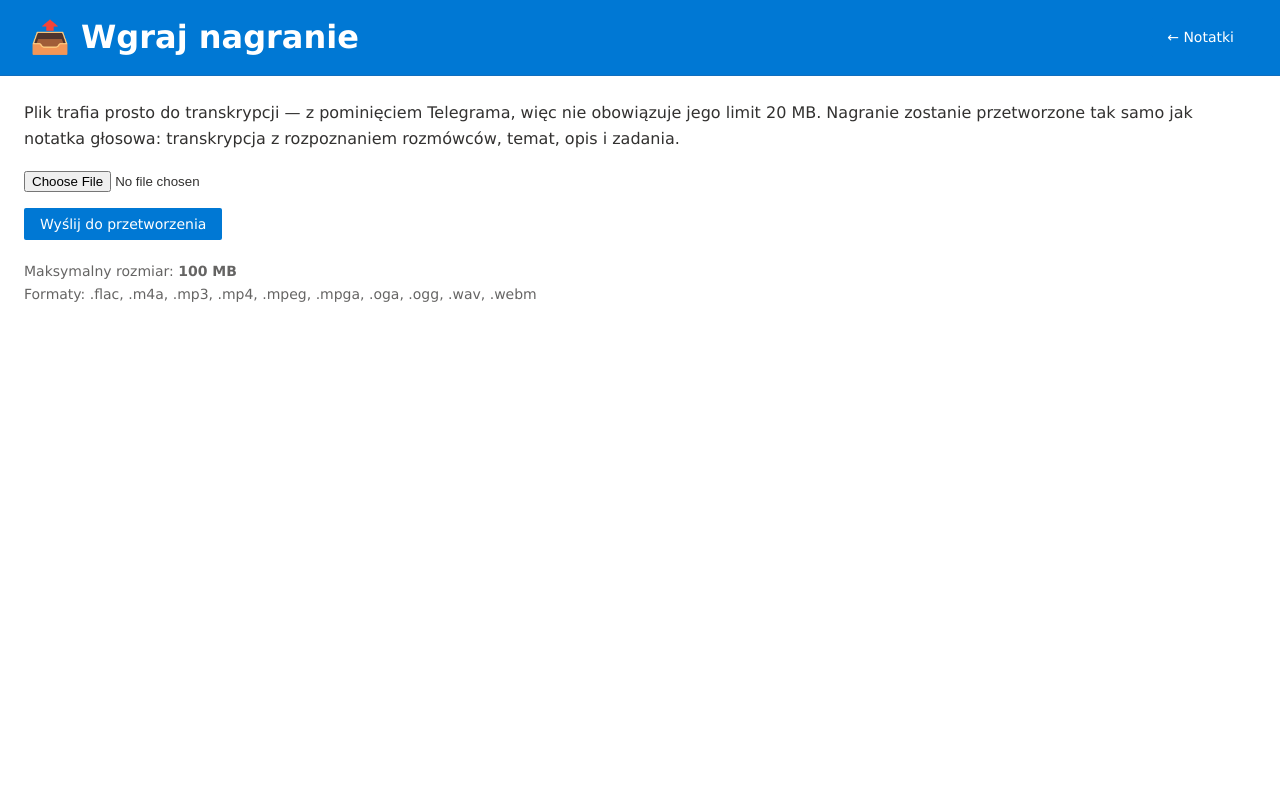
After one commit to Lichtus/voice_notes_bot_telegram, a Flask app: page /upload in a window 1280 px wide. The commit adds this page. Run offline with Flask 3, Linux system fonts and the light colour scheme; the visitor is signed in with stand-in values (Sample User, id 1).

Commit message:
Wgrywanie plików audio przez aplikację webową
Nagranie można teraz przesłać przeglądarką zamiast Telegramem, co omija
jego limit 20 MB przy pobieraniu przez bota — godzinne spotkanie przechodzi
bez przekodowywania. Limit po stronie aplikacji to 100 MB.

Plik przechodzi tym samym pipeline'em co notatka głosowa: transkrypcja
z rozpoznaniem rozmówców u wybranego dostawcy, ekstrakcja struktury,
embedding i zapis. Notatki z uploadu nie mają audio_file_id, bo plik nie
pochodzi z Telegrama.

Przetwarzanie idzie w osobnym wątku — transkrypcja długiego nagrania trwa
minuty, a zajęty wątek blokowałby całą aplikację. Strona statusu odświeża
się sama do skutku; stan zadań żyje w pamięci procesu, podobnie jak kody
logowania.

Wątek roboczy zakłada własną instancję Database: sesja SQLAlchemy nie jest
bezpieczna wątkowo, a ta w module obsługuje żądania HTTP.

Endpoint jest za @login_required od pierwszej wersji, a nie dokładany do
otwartej aplikacji. Walidacja odrzuca formaty spoza listy wspólnej dla
AssemblyAI i Whispera oraz puste pliki; przekroczenie limitu obsługuje
handler 413.

Do requirements-web.txt dochodzi openai — aplikacja webowa potrzebuje go
teraz do ekstrakcji struktury i embeddingu, nawet gdy transkrypcję robi
AssemblyAI.

Co-Authored-By: Claude Opus 5 <noreply@anthropic.com>

```diff
--- a/ai_processor.py
+++ b/ai_processor.py
@@ -333,7 +333,7 @@ class AIProcessor:
             logger.error(f"Błąd podczas generowania embedding: {e}")
             raise
 
-    def process_voice_note(self, audio_bytes, filename="voice.ogg"):
+    def process_voice_note(self, audio_bytes, filename="voice.ogg", dostawca=None):
         """
         Pełne przetwarzanie notatki głosowej: transkrypcja + ekstrakcja struktury + koszty
 
@@ -371,7 +371,7 @@ class AIProcessor:
             from cost_calculator import CostCalculator
 
             # Krok 1: Transkrypcja (z rozpoznaniem mówców)
-            tr = self.transcribe_audio(audio_bytes, filename)
+            tr = self.transcribe_audio(audio_bytes, filename, dostawca=dostawca)
             transcription = tr["tekst"]
             audio_duration = tr["czas_s"]
 
--- a/requirements-web.txt
+++ b/requirements-web.txt
@@ -3,3 +3,4 @@ python-dotenv==1.0.1
 sqlalchemy==2.0.25
 requests==2.31.0
 numpy==1.26.3
+openai==2.54.0
--- a/templates/notes_list.html
+++ b/templates/notes_list.html
@@ -12,7 +12,9 @@
         <div class="user-header">
             <div class="user-info">
                 <span class="user-name">👤 {{ user.first_name }}{% if user.username %} (@{{ user.username }}){% endif %}</span>
-            </div>
+
+            <a href="{{ url_for('upload') }}" class="btn">📤 Wgraj nagranie</a>
+        </div>
             <div class="user-actions">
                 <a href="{{ url_for('tasks_list') }}" class="btn">📋 Zadania</a>
                 <a href="{{ url_for('statistics') }}" class="btn">📊 Statystyki</a>
--- /dev/null
+++ b/templates/upload.html
@@ -0,0 +1,41 @@
+<!DOCTYPE html>
+<html lang="pl">
+<head>
+    <meta charset="UTF-8">
+    <meta name="viewport" content="width=device-width, initial-scale=1.0">
+    <title>Wgraj nagranie - Voice Notes Bot</title>
+    <link rel="stylesheet" href="{{ url_for('static', filename='style.css') }}">
+</head>
+<body>
+    <div class="container">
+        <div class="user-header">
+            <h1>📤 Wgraj nagranie</h1>
+            <a href="{{ url_for('notes_list') }}" class="btn">← Notatki</a>
+        </div>
+
+        {% if blad %}
+        <div class="alert alert-error" style="border-left:4px solid #c0392b;padding:12px 16px;margin-bottom:20px;">
+            ❌ {{ blad }}
+        </div>
+        {% endif %}
+
+        <div class="card" style="padding:24px;">
+            <p>Plik trafia prosto do transkrypcji — z pominięciem Telegrama,
+               więc nie obowiązuje jego limit 20&nbsp;MB. Nagranie zostanie
+               przetworzone tak samo jak notatka głosowa: transkrypcja
+               z rozpoznaniem rozmówców, temat, opis i zadania.</p>
+
+            <form method="POST" enctype="multipart/form-data" style="margin-top:20px;">
+                <input type="file" name="audio" accept="audio/*,video/mp4"
+                       required style="display:block;margin-bottom:16px;">
+                <button type="submit" class="btn btn-primary">Wyślij do przetworzenia</button>
+            </form>
+
+            <p style="margin-top:20px;font-size:14px;opacity:.75;">
+                Maksymalny rozmiar: <strong>{{ max_mb }} MB</strong><br>
+                Formaty: {{ formaty|join(', ') }}
+            </p>
+        </div>
+    </div>
+</body>
+</html>
--- a/web_app.py
+++ b/web_app.py
@@ -10,6 +10,8 @@ from datetime import datetime
 import json
 import hashlib
 import hmac
+import threading
+import uuid
 from functools import wraps
 
 from flask import Flask, render_template, request, Response, session, redirect, url_for, jsonify
@@ -926,6 +928,130 @@ def get_photo(note_id, photo_index):
         return "Błąd serwera", 500
 
 
+# ============================================
+# WGRYWANIE PLIKÓW AUDIO
+# ============================================
+
+# Formaty przyjmowane zarówno przez AssemblyAI, jak i przez Whisper.
+DOZWOLONE_FORMATY = {'.mp3', '.mp4', '.m4a', '.wav', '.ogg', '.oga',
+                     '.webm', '.flac', '.mpeg', '.mpga'}
+
+# Limit nie wynika z Telegrama (ten kończy się na 20 MB przy pobieraniu przez
+# bota) — tutaj plik idzie prosto z przeglądarki, więc godzinne spotkanie
+# przechodzi bez przekodowywania.
+MAX_ROZMIAR_MB = 100
+app.config['MAX_CONTENT_LENGTH'] = MAX_ROZMIAR_MB * 1024 * 1024
+
+# Stan zadań w pamięci procesu — jak kody logowania, ginie przy restarcie.
+zadania_uploadu = {}
+
+
+def przetworz_wgrane(job_id, audio_bytes, nazwa, user_id, dostawca):
+    """
+    Pełny pipeline dla wgranego pliku, w osobnym wątku.
+
+    Transkrypcja godzinnego nagrania trwa minuty — przeglądarka tyle nie
+    poczeka, a zajęty wątek blokowałby całą aplikację.
+    """
+    zadanie = zadania_uploadu[job_id]
+    try:
+        # Własna instancja bazy: sesja SQLAlchemy nie jest bezpieczna wątkowo,
+        # a ta w module obsługuje żądania HTTP.
+        from database import Database as _Database
+        from ai_processor import AIProcessor
+
+        zadanie['status'] = 'transkrypcja'
+        wynik = AIProcessor().process_voice_note(audio_bytes, filename=nazwa,
+                                                 dostawca=dostawca)
+
+        zadanie['status'] = 'zapis'
+        wlasna_db = _Database(os.getenv('DATABASE_PATH', 'voice_notes.db'))
+        notatka = wlasna_db.add_notatka(
+            telegram_user_id=user_id,
+            temat=wynik['temat'],
+            opis=wynik['opis'],
+            transkrypcja=wynik['transkrypcja'],
+            segmenty=wynik.get('segmenty'),
+            audio_file_id=None,          # plik nie pochodzi z Telegrama
+            zadania_list=wynik['zadania'],
+            embedding_vector=wynik.get('embedding'),
+            cost_data=wynik.get('cost_data'),
+            kategoria=wynik.get('kategoria', 'Inne'),
+        )
+        # Odczyt PRZED zamknięciem sesji — potem obiekt jest od niej odpięty
+        # i każde sięgnięcie po atrybut kończy się DetachedInstanceError.
+        notatka_id = notatka.id
+        wlasna_db.close()
+
+        zadanie.update(status='gotowe', notatka_id=notatka_id,
+                       temat=wynik['temat'],
+                       mowcy=sorted({s['mowca'] for s in (wynik.get('segmenty') or [])}))
+        logger.info(f"Upload {job_id}: zapisano notatkę #{notatka_id}")
+
+    except Exception as e:
+        logger.error(f"Upload {job_id} nie powiódł się: {e}")
+        zadanie.update(status='blad', blad=str(e)[:200])
+
+
+@app.route('/upload', methods=['GET', 'POST'])
+@login_required
+def upload():
+    """Wgrywanie pliku audio z pominięciem Telegrama."""
+    if request.method == 'GET':
+        return render_template('upload.html', max_mb=MAX_ROZMIAR_MB,
+                               formaty=sorted(DOZWOLONE_FORMATY))
+
+    plik = request.files.get('audio')
+    if not plik or not plik.filename:
+        return render_template('upload.html', max_mb=MAX_ROZMIAR_MB,
+                               formaty=sorted(DOZWOLONE_FORMATY),
+                               blad="Nie wybrano pliku")
+
+    rozszerzenie = os.path.splitext(plik.filename)[1].lower()
+    if rozszerzenie not in DOZWOLONE_FORMATY:
+        return render_template('upload.html', max_mb=MAX_ROZMIAR_MB,
+                               formaty=sorted(DOZWOLONE_FORMATY),
+                               blad=f"Format {rozszerzenie or '(brak)'} nie jest obsługiwany")
+
+    audio_bytes = plik.read()
+    if not audio_bytes:
+        return render_template('upload.html', max_mb=MAX_ROZMIAR_MB,
+                               formaty=sorted(DOZWOLONE_FORMATY),
+                               blad="Plik jest pusty")
+
+    user_id = biezacy_user_id()
+    dostawca = db.get_ustawienie(user_id, 'dostawca_transkrypcji',
+                                 os.getenv('TRANSCRIPTION_PROVIDER', 'assemblyai'))
+
+    job_id = uuid.uuid4().hex[:12]
+    zadania_uploadu[job_id] = {'status': 'kolejka', 'nazwa': plik.filename,
+                               'rozmiar': len(audio_bytes), 'user_id': user_id}
+    threading.Thread(target=przetworz_wgrane, daemon=True,
+                     args=(job_id, audio_bytes, plik.filename, user_id, dostawca)).start()
+
+    logger.info(f"Upload {job_id}: {plik.filename} ({len(audio_bytes)//1024} KB), "
+                f"dostawca {dostawca}")
+    return redirect(url_for('upload_status', job_id=job_id))
+
+
+@app.route('/upload/status/<job_id>')
+@login_required
+def upload_status(job_id):
+    zadanie = zadania_uploadu.get(job_id)
+    if not zadanie or zadanie.get('user_id') != biezacy_user_id():
+        return render_template('upload.html', max_mb=MAX_ROZMIAR_MB,
+                               formaty=sorted(DOZWOLONE_FORMATY),
+                               blad="Nie znaleziono takiego zadania"), 404
+    return render_template('upload_status.html', zadanie=zadanie, job_id=job_id)
+
+
+@app.errorhandler(413)
+def plik_za_duzy(_):
+    return render_template('upload.html', max_mb=MAX_ROZMIAR_MB,
+                           formaty=sorted(DOZWOLONE_FORMATY),
+                           blad=f"Plik przekracza {MAX_ROZMIAR_MB} MB"), 413
+
+
 @app.route('/statistics')
 @login_required
 def statistics():
```
Also changed, not shown: templates/upload_status.html (added, +50 -0 lines).
